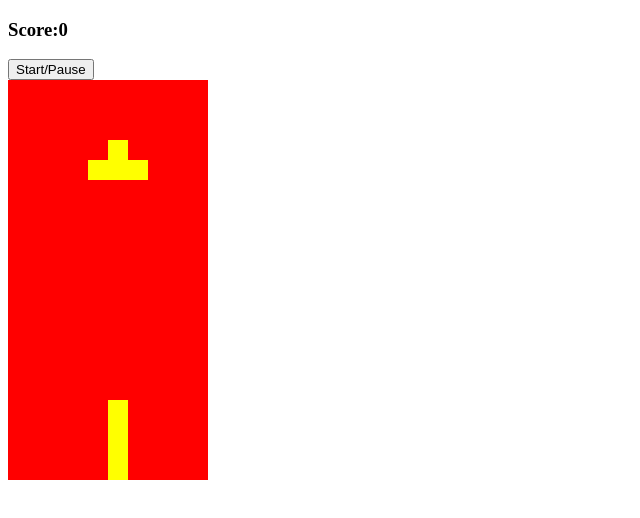
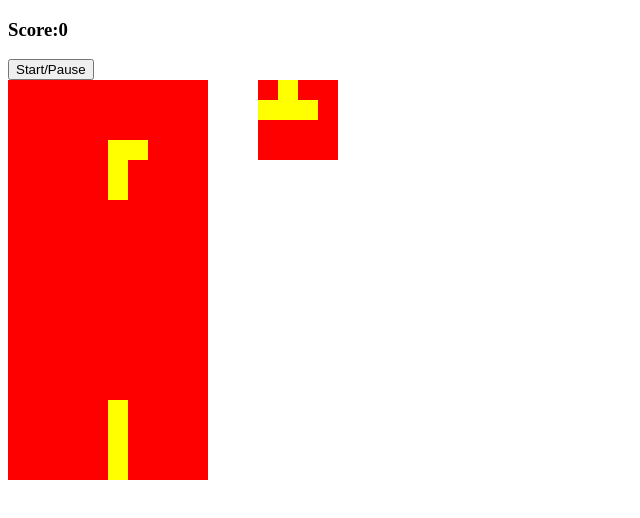
Before and after one commit to markmesina/Javascript-Tetris, a plain HTML site: page index.html in a window 1280 px wide. Both pictures are taken after a click on the button "Start/Pause". Shown: the whole page, without its empty margins (0-640 px from the left). Drawn offline with Linux system fonts and the light colour scheme.

Commit message:
create upNext block and added functionality

```diff
--- a/app.js
+++ b/app.js
@@ -4,7 +4,7 @@ document.addEventListener('DOMContentLoaded', () => {
   const ScoreDisplay = document.querySelectorAll('#score');
   const StartBtn = document.querySelector('#start-button');
   const width = 10
-
+  let nextRandom = 0
   //tetrominoes
   const lTetromino = [
     [1, width+1, width*2+1, 2],
@@ -97,10 +97,12 @@ document.addEventListener('DOMContentLoaded', () => {
     if(current.some(index => squares[currentPosition + index + width].classList.contains('taken'))){
       current.forEach(index => squares[ currentPosition + index].classList.add('taken'))
       //start a new tetromino falling
-      random = Math.floor(Math.random() * theTetrominoes.length)
+      random = nextRandom
+      nextRandom = Math.floor(Math.random() * theTetrominoes.length)
       current = theTetrominoes[random] [currentRotation]
       currentPosition = 4
       draw()
+      displayShape()
     }
   }
 
@@ -144,9 +146,29 @@ document.addEventListener('DOMContentLoaded', () => {
     draw()
   }
 
+  //show up next tetromino
 
+  const displaySquares = document.querySelectorAll('.mini-grid div')
+  const displayWidth = 4
+  let displayIndex = 0
 
-
+  //the tetrominos w/o rotatio
+  const upNextTetrominoes = [
+    [1,displayWidth+1, displayWidth*2+1, 2],
+    [0, displayWidth, displayWidth+1, displayWidth*2+1],
+    [1, displayWidth, displayWidth+1, displayWidth+2],
+    [0, 1, displayWidth, displayWidth+1],
+    [1,displayWidth+1, displayWidth*2+1, displayWidth*3+1]
+  ]
+  //display shape
+  function displayShape() {
+    displaySquares.forEach( square => {
+      square.classList.remove('tetromino')
+    })
+    upNextTetrominoes[nextRandom].forEach ( index => {
+      displaySquares[displayIndex + index].classList.add('tetromino')
+    })
+  }
 
 
 
--- a/index.html
+++ b/index.html
@@ -9,6 +9,9 @@
 <body>
     <h3>Score:<span id='score'>0</span></h3>
     <button id='start-button'>Start/Pause</button>
+
+    <div class="container">
+
         <div class="grid">
             <div></div>
             <div></div>
@@ -222,6 +225,26 @@
             <div class="taken"></div>
         </div>
 
+        <div class="mini-grid">
+            <div></div>
+            <div></div>
+            <div></div>
+            <div></div>
+            <div></div>
+            <div></div>
+            <div></div>
+            <div></div>
+            <div></div>
+            <div></div>
+            <div></div>
+            <div></div>
+            <div></div>
+            <div></div>
+            <div></div>
+            <div></div>
+        </div>
+    </div>
+
 
 <script src='app.js'></script>
 </body>
--- a/style.css
+++ b/style.css
@@ -1,3 +1,7 @@
+.container {
+    display: flex;
+}
+
 .grid {
     width: 200px;
     height: 400px;
@@ -15,3 +19,17 @@
 .tetromino {
     background-color:yellow;
 }
+
+.mini-grid {
+    margin-left: 50px;
+    width: 80px;
+    height: 80px;
+    display: flex;
+    flex-wrap: wrap;
+    background-color: red;
+}
+
+.mini-grid div {
+    height: 20px;
+    width: 20px;
+}
```
Lines whose indentation alone changed are shown as unchanged.
